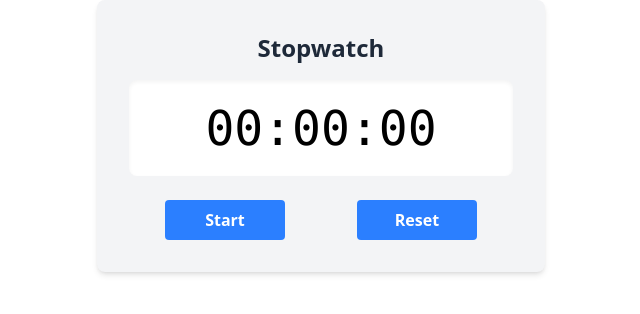
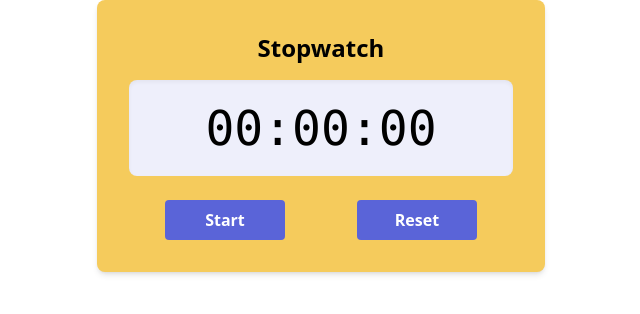
Before and after one commit to boyarkogc/20-challenges, a React (Vite) app: page /stopwatch in a window 1280 px wide. Shown: the top 314 px of the page, without its empty margins (319-959 px from the left). Built offline with nearby package versions, Linux system fonts and the light colour scheme.

Commit message:
updated styles

```diff
--- a/src/pages/Stopwatch.tsx
+++ b/src/pages/Stopwatch.tsx
@@ -24,19 +24,19 @@ export default function Stopwatch() {
   }
 
   return (
-    <div className="flex flex-col items-center justify-center p-8 bg-gray-100 rounded-lg shadow-md max-w-md mx-auto">
-      <h2 className="text-2xl font-bold text-gray-800 mb-4">Stopwatch</h2>
-      <div className="text-5xl font-mono bg-white py-6 px-8 rounded-lg shadow-inner w-full text-center mb-6">
+    <div className="flex flex-col items-center justify-center p-8 bg-yellow rounded-lg shadow-md max-w-md mx-auto">
+      <h2 className="text-2xl font-bold text-black mb-4">Stopwatch</h2>
+      <div className="text-5xl font-mono bg-blue-light py-6 px-8 rounded-lg shadow-inner w-full text-center mb-6">
         {formatTime(elapsedTime)}
       </div>
       <div className="flex justify-around w-full">
         <button
-          className="min-w-[120px] bg-blue-500 hover:bg-blue-700 text-white font-bold py-2 px-4 rounded"
+          className="min-w-[120px] bg-blue-medium hover:bg-blue-dark text-white font-bold py-2 px-4 rounded"
           onClick={() => setIsRunning(!isRunning)}
         >
           {isRunning ? "Stop" : "Start"}
         </button>
-        <button className="min-w-[120px] bg-blue-500 hover:bg-blue-700 text-white font-bold py-2 px-4 rounded" onClick={handleReset}>Reset</button>
+        <button className="min-w-[120px] bg-blue-medium hover:bg-blue-dark text-white font-bold py-2 px-4 rounded" onClick={handleReset}>Reset</button>
       </div>
     </div>
   )
--- a/src/styles/main.css
+++ b/src/styles/main.css
@@ -1,14 +1,12 @@
 @import "tailwindcss";
 
 @theme {
-    /*Rich Black*/
-    --color-black: #0d1321;
-    /*Non Photo Blue*/
-    --color-blue: #92dce5;
-    /*Lavender Blush*/
-    --color-lavender: #eee5e9;
-    /*Gray*/
-    --color-gray: #7c7c7c;
+    /*Penn Blue*/
+    --color-blue-light: #EEEFFB;
+    --color-blue-medium: #5A64D8;
+    --color-blue-dark: #17255A;
+    /*Saffron*/
+    --color-yellow: #F5CB5C;
     /*Chili Red*/
-    --color-red: #d64933;
+    --color-red: #CA3C25;
 }
```
